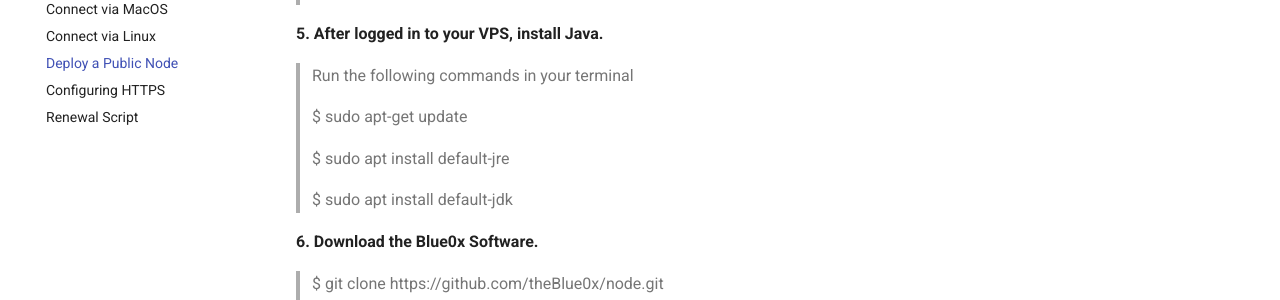
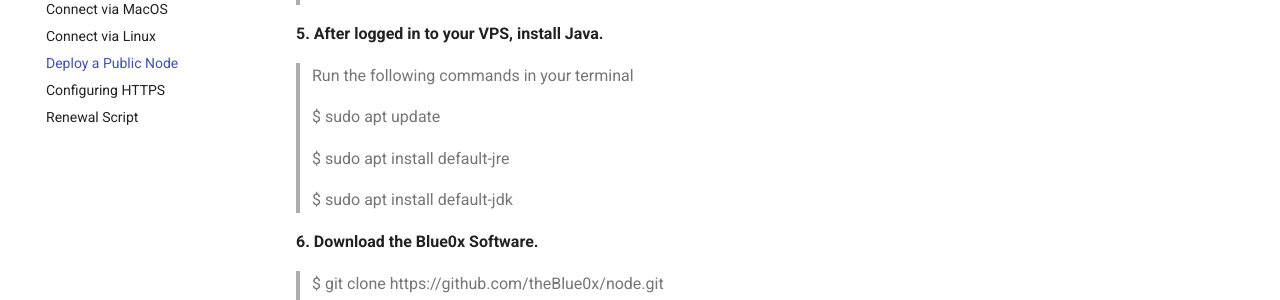
Before and after one commit to theBlue0x/docs, an MkDocs documentation site: the page built from docs/connect/vps.md, in a window 1280 px wide and 900 px high, scrolled down 1236 px. Shown: the part 153-453 px from the top of the window. Built offline with MkDocs 1.6.1 and Material for MkDocs 9.7.7, drawn with Linux system fonts in a browser that asks for light colours.

Commit message:
Update vps.md

```diff
--- a/docs/connect/vps.md
+++ b/docs/connect/vps.md
@@ -47,7 +47,7 @@
 
 >Run the following commands in your terminal
 
->$ sudo apt-get update
+>$ sudo apt update
 
 >$ sudo apt install default-jre
 
```
